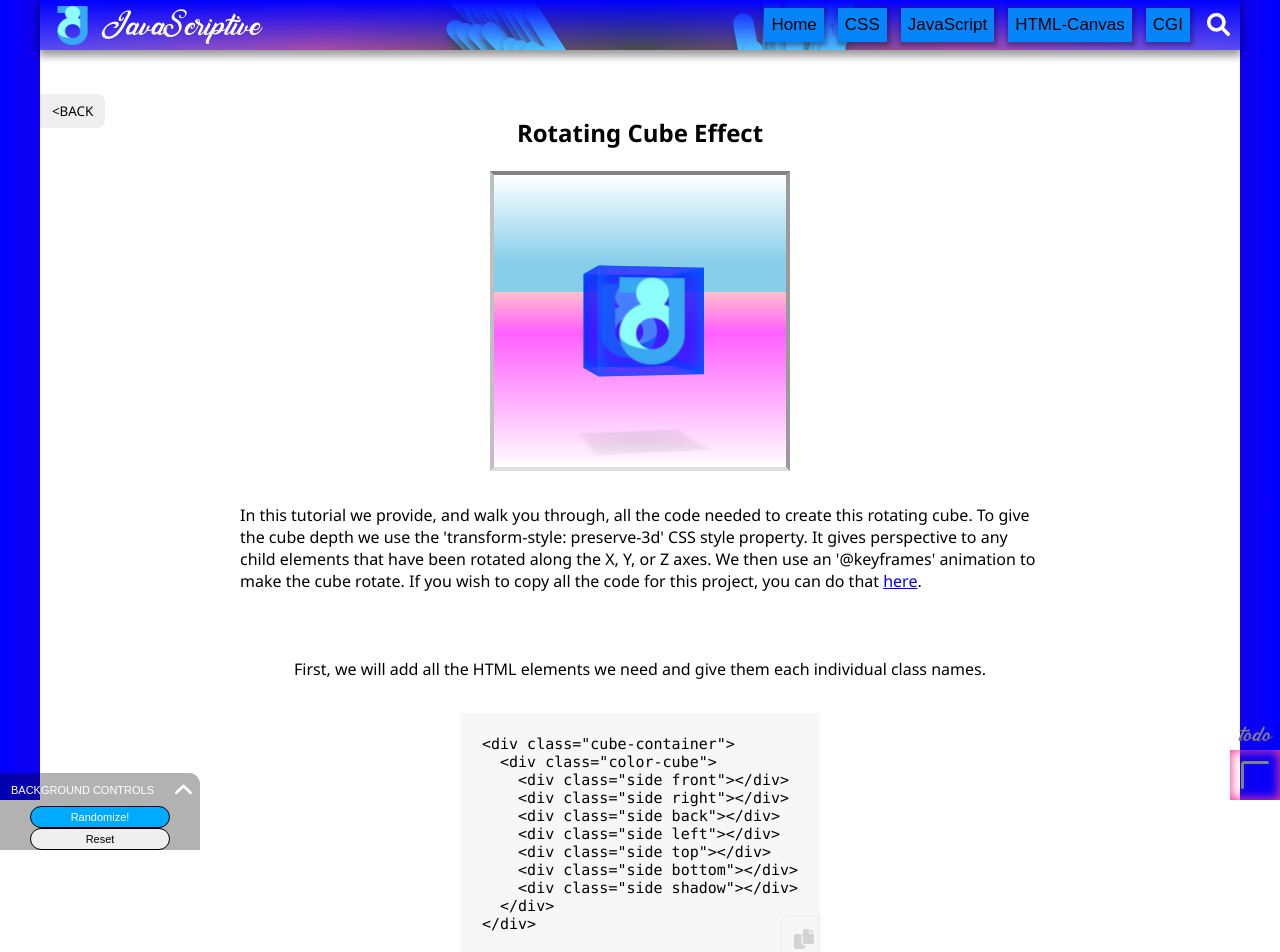
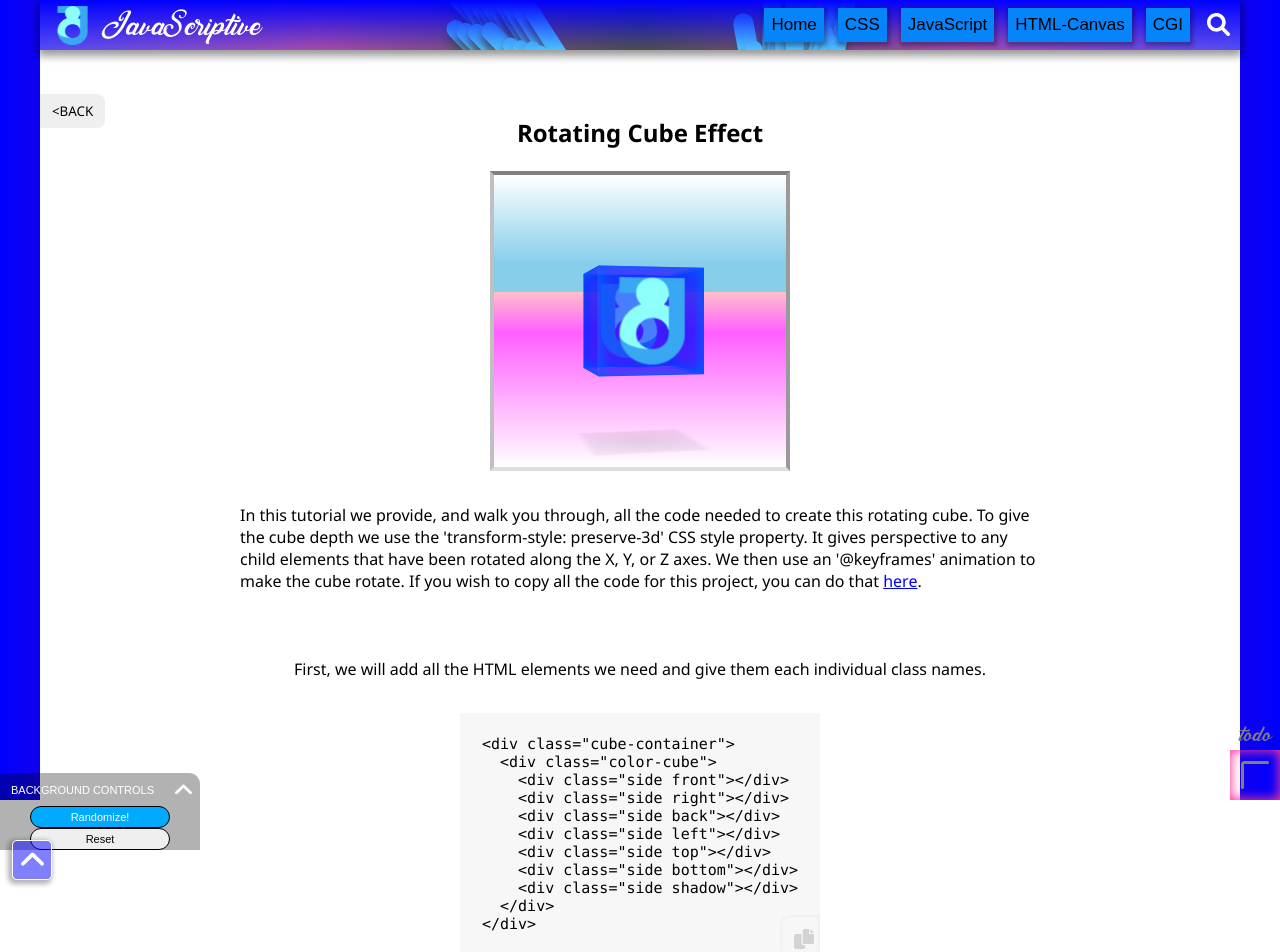
Before and after one commit to virtualepoch/web-engines-react, a React (Create React App) app: page /css/cube-tut in a window 1280 px wide. Shown: the top 952 px of the page. Built offline with nearby package versions, Linux system fonts and the light colour scheme.

Commit message:
added ToTopBtn.js Component
-Simple to-the-top button component.

```diff
--- a/src/App.js
+++ b/src/App.js
@@ -1,6 +1,7 @@
 import { Route, Routes, useLocation } from "react-router-dom";
 import { useEffect } from "react";
 import Header from "./components/header/Header";
+import ToTopBtn from "./components/ToTopBtn";
 import StarCanvas from "./components/star-canvas/StarCanvas";
 import TodoPage from "./components/todo/TodoPage";
 import Home from "./pages/home/Home";
@@ -26,6 +27,7 @@ function App() {
   return (
     <>
       <Header />
+      <ToTopBtn />
       <StarCanvas />
       <TodoPage />
       <section className="page-container">
--- /dev/null
+++ b/src/components/ToTopBtn.js
@@ -0,0 +1,20 @@
+import React, { useRef } from "react";
+
+export default function ToTopBtn() {
+  const toTopBtn = useRef(null);
+
+  window.onscroll = function () {
+    if (document.body.scrollTop > 100 || document.documentElement.scrollTop > 100) {
+      toTopBtn.current.classList.add("open");
+    } else {
+      toTopBtn.current.classList.remove("open");
+    }
+  };
+
+  function ScrollToTop() {
+    document.documentElement.scrollTo({ top: 0, behavior: "smooth" });
+    document.Body.scrollTo({ top: 0, behavior: "smooth" });
+  }
+
+  return <div className="to-top-btn" ref={toTopBtn} onClick={ScrollToTop}></div>;
+}
--- a/src/pages/common.css
+++ b/src/pages/common.css
@@ -42,3 +42,24 @@
   z-index: 88;
   color: white;
 }
+.to-top-btn {
+  width: 40px;
+  height: 40px;
+  position: fixed;
+  left: 12px;
+  bottom: -80px;
+  z-index: 8888;
+  display: flex;
+  align-items: center;
+  justify-content: center;
+  color: white;
+  border: 1px solid white;
+  border-radius: 5px;
+  box-shadow: -2px 2px 5px 2px rgb(0, 0, 0, 0.3);
+  background: url(../icons/angle-up-solid-white.svg) center / 60% no-repeat, rgb(0, 0, 255, 0.5);
+  transition: 0.5s ease-in-out;
+  cursor: pointer;
+}
+.to-top-btn.open {
+  bottom: 12px;
+}
```
